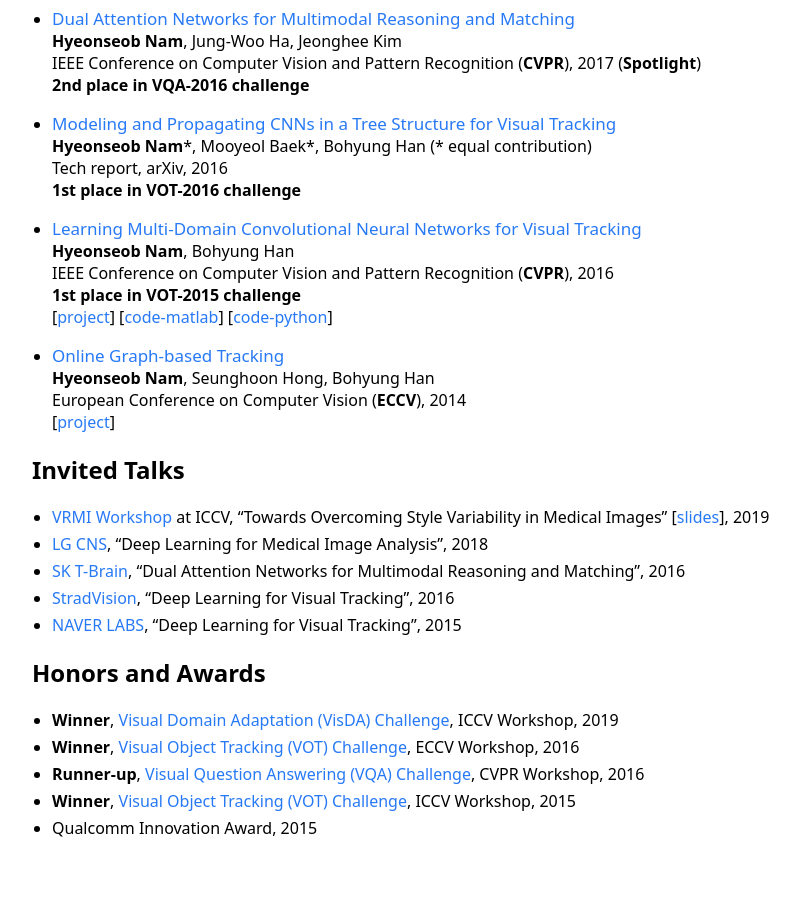
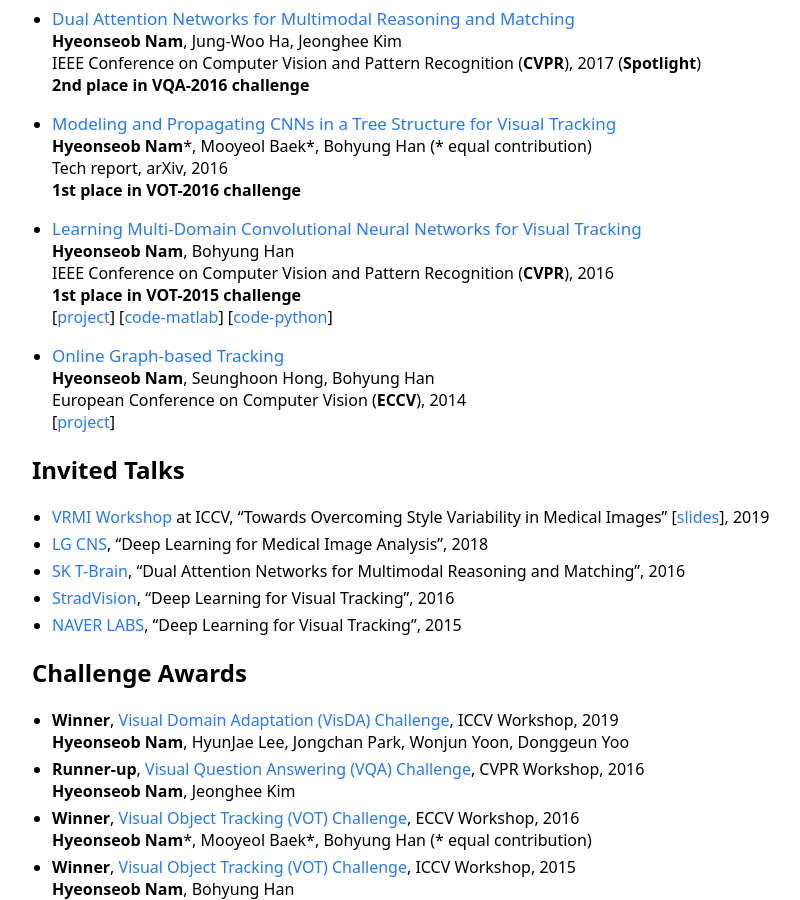
Before and after one commit to gholste/hyeonseobnam.github.io, a Jekyll site: the page built from index.md, in a window 1280 px wide and 900 px high, scrolled down 1258 px. Shown: the whole window, without its empty margins (198-998 px from the left). Built offline with Jekyll 4.4.1, drawn with Linux system fonts in a browser that asks for light colours; before the commit the page ends 2097 px from its top, so only the background shows below that.

Commit message:
Update index.md

```diff
--- a/index.md
+++ b/index.md
@@ -76,10 +76,13 @@ My research interests include computer vision and deep learning with particular
 - [NAVER LABS](https://www.naverlabs.com/en/), "Deep Learning for Visual Tracking", 2015
 
 
-## Honors and Awards
+## Challenge Awards
 
-- **Winner**, [Visual Domain Adaptation (VisDA) Challenge](http://ai.bu.edu/visda-2019/), ICCV Workshop, 2019
-- **Winner**, [Visual Object Tracking (VOT) Challenge](http://www.votchallenge.net/vot2016/), ECCV Workshop, 2016
-- **Runner-up**, [Visual Question Answering (VQA) Challenge](https://visualqa.org/challenge_2016.html), CVPR Workshop, 2016
-- **Winner**, [Visual Object Tracking (VOT) Challenge](http://www.votchallenge.net/vot2015/), ICCV Workshop, 2015
-- Qualcomm Innovation Award, 2015
+- **Winner**, [Visual Domain Adaptation (VisDA) Challenge](http://ai.bu.edu/visda-2019/), ICCV Workshop, 2019<br />
+  **Hyeonseob Nam**, HyunJae Lee, Jongchan Park, Wonjun Yoon, Donggeun Yoo
+- **Runner-up**, [Visual Question Answering (VQA) Challenge](https://visualqa.org/challenge_2016.html), CVPR Workshop, 2016<br />
+  **Hyeonseob Nam**, Jeonghee Kim
+- **Winner**, [Visual Object Tracking (VOT) Challenge](http://www.votchallenge.net/vot2016/), ECCV Workshop, 2016<br />
+  **Hyeonseob Nam**\*, Mooyeol Baek\*, Bohyung Han (\* equal contribution)
+- **Winner**, [Visual Object Tracking (VOT) Challenge](http://www.votchallenge.net/vot2015/), ICCV Workshop, 2015<br />
+  **Hyeonseob Nam**, Bohyung Han
```
